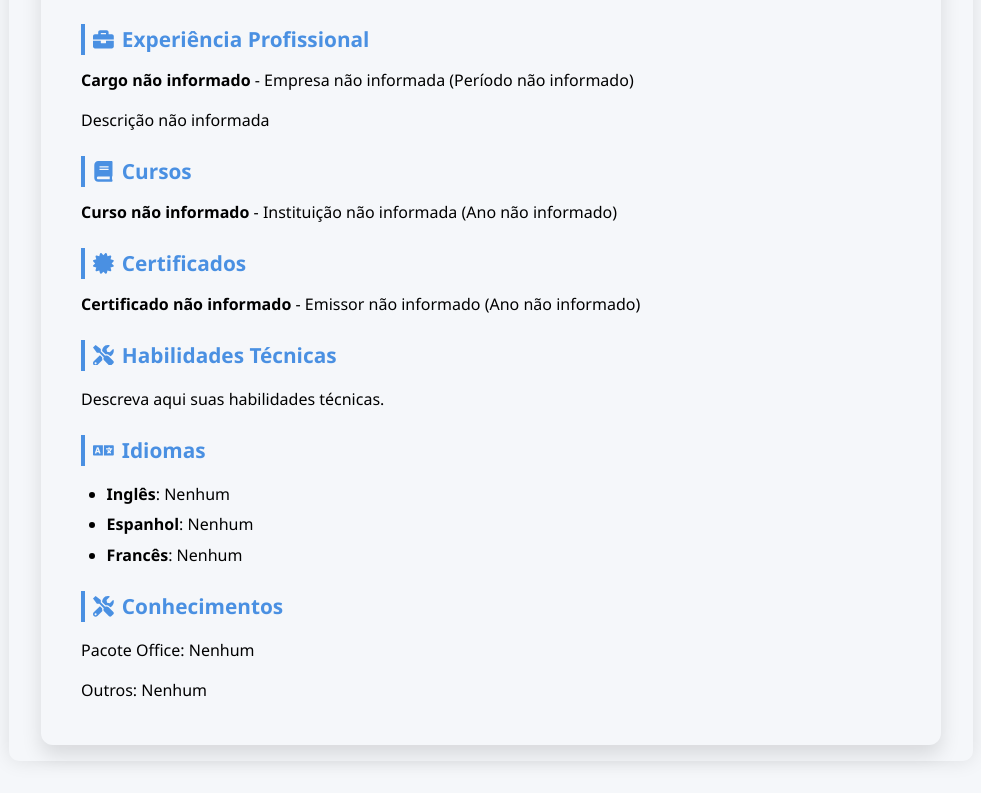
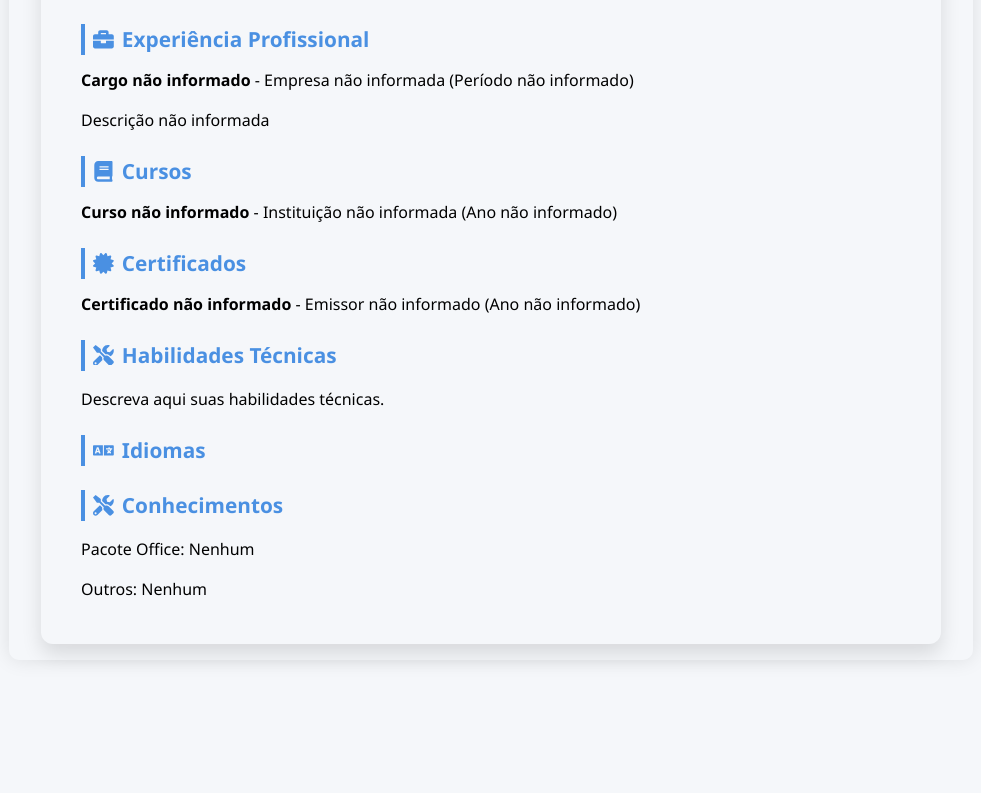
Before and after one commit to AryCord26/Curriculo-Facil, a React (Create React App) app: page / in a window 1280 px wide. Shown: the part 4543-5336 px from the top of the page, without its empty margins (149-1130 px from the left). After the commit the page ends 5235 px from the top, so only its background shows below. Built offline with nearby package versions, Linux system fonts and the light colour scheme.

Commit message:
Update ResumePreview.jsx

```diff
--- a/src/components/ResumePreview.jsx
+++ b/src/components/ResumePreview.jsx
@@ -119,16 +119,23 @@ function ResumePreview({ data }) {
       {/* Idiomas */}
       <h3 className="section-title"><FaLanguage /> Idiomas</h3>
       <ul>
-        {['ingles', 'espanhol', 'frances'].map((lang) => (
-          <li key={lang}>
-            <strong>{idiomaLabels[lang]}</strong>: {idiomas && idiomas[lang] ? idiomas[lang] : 'Nenhum'}
-          </li>
-        ))}
-        {idiomas && idiomas.outrosIdiomas && idiomas.outrosIdiomas.length > 0 && idiomas.outrosIdiomas.map((outro, i) => (
-          <li key={`outro-${i}`}>
-            <strong>{outro.nome || 'Idioma não informado'}</strong>: {outro.nivel || 'Nenhum'}
-          </li>
-        ))}
+        {['ingles', 'espanhol', 'frances'].map((lang) => {
+          const nivel = idiomas && idiomas[lang];
+          if (!nivel || nivel === 'Nenhum') return null;
+          return (
+            <li key={lang}>
+              <strong>{idiomaLabels[lang]}</strong>: {nivel}
+            </li>
+          );
+        })}
+        {idiomas && idiomas.outrosIdiomas && idiomas.outrosIdiomas.length > 0 && idiomas.outrosIdiomas.map((outro, i) => {
+          if (!outro.nivel || outro.nivel === 'Nenhum') return null;
+          return (
+            <li key={`outro-${i}`}>
+              <strong>{outro.nome || 'Idioma não informado'}</strong>: {outro.nivel}
+            </li>
+          );
+        })}
       </ul>
 
       {/* Conhecimentos */}
```
